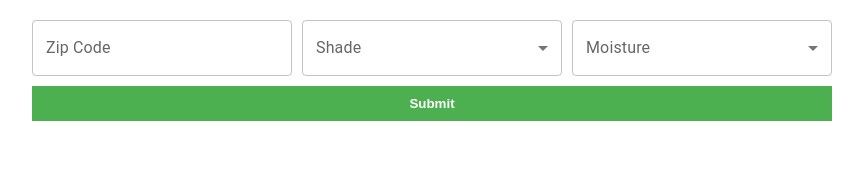
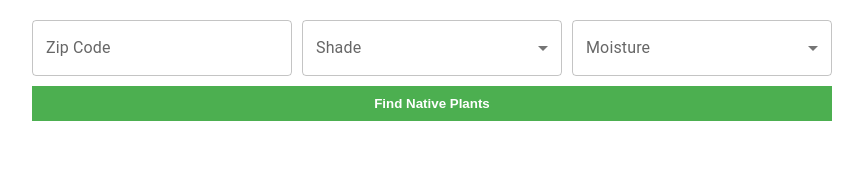
Before and after one commit to developing-human/planting-life, a React (Create React App) app in the folder frontend/: page / in a window 1280 px wide. Shown: the top 176 px of the page, without its empty margins (208-1071 px from the left). Built offline with nearby package versions, Linux system fonts and the light colour scheme.

Commit message:
updated event source link

```diff
--- a/frontend/src/DropdownSelect.js
+++ b/frontend/src/DropdownSelect.js
@@ -6,13 +6,12 @@ import FormControl from '@mui/material/FormControl';
 import Select from '@mui/material/Select';
 
 function DropdownSelect( {label, options} ) {
+  // use state to handle selected option
   const [option, setOption] = useState('');
 
   const handleChange = (event) => {
     setOption(event.target.value);
   };
-
-  console.log(option);
 
   return (
     <Box sx={{ minWidth: 120 }}>
--- a/frontend/src/Plants.js
+++ b/frontend/src/Plants.js
@@ -22,7 +22,7 @@ const Plants = () => {
     const { zip, shade, moisture } = formData;
 
     const sse = new EventSource(
-      `http://localhost:8080/plants_mock?zip=${zip}&shade=${shade}&moisture=${moisture}`
+      `https://api.planting.life/plants_mock?zip=${zip}&shade=${shade}&moisture=${moisture}`
     );
 
     sse.onmessage = (e) => {
@@ -89,7 +89,7 @@ const Plants = () => {
 
         <DropdownSelect id="moisture" label="Moisture" options={moistureOptions} />
 
-        <button type="submit">Submit</button>
+        <button type="submit">Find Native Plants</button>
       </form>
       <table>
         <tbody>
```
